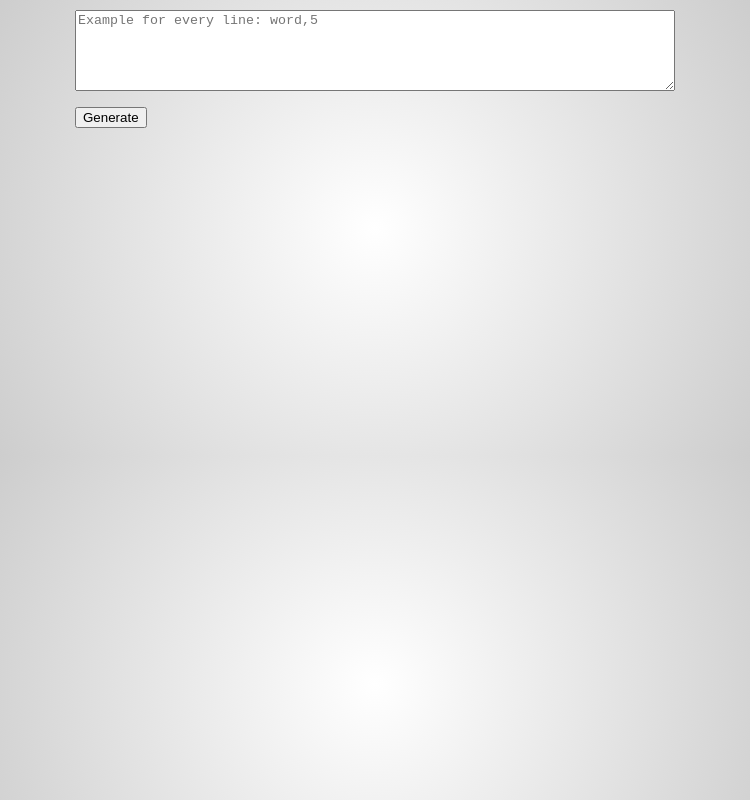
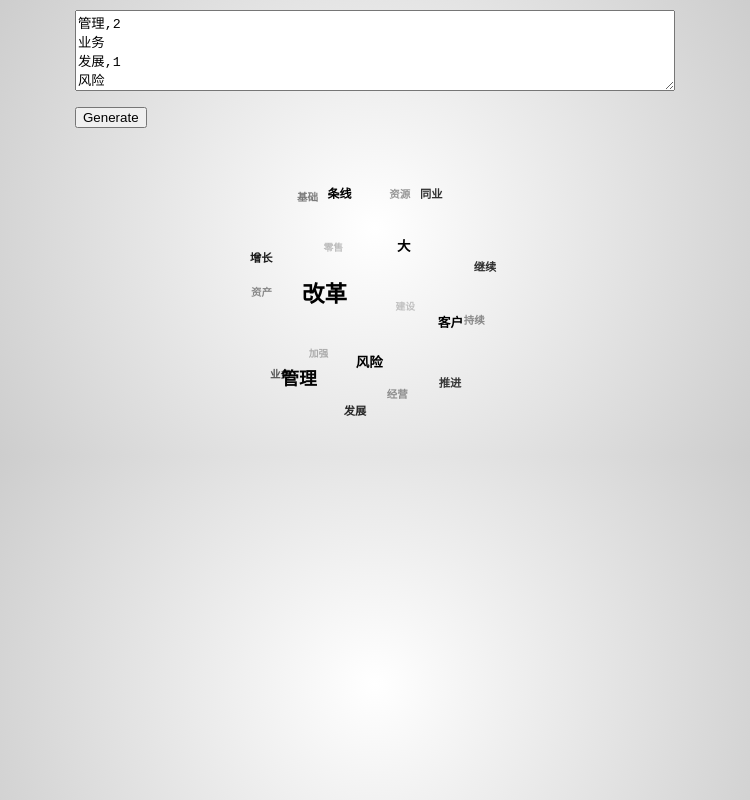
Before and after one commit to sailxjx/fitball, a plain HTML site: page dom/index.html in a window 1280 px wide. Shown: the whole page, without its empty margins (265-1015 px from the left). Drawn offline with Linux system fonts and the light colour scheme.

Commit message:
add init click

```diff
--- a/dom/fitball.js
+++ b/dom/fitball.js
@@ -256,9 +256,10 @@
     var fb, gen;
     fb = new fitball();
     gen = document.getElementById('gen');
-    return gen.onclick = function() {
+    gen.onclick = function() {
       return fb.roll();
     };
+    return gen.click();
   };
 
 }).call(this);
--- a/dom/index.html
+++ b/dom/index.html
@@ -7,7 +7,28 @@
 </head>
 <body>
     <div class="handle">
-        <textarea name="source" id="source" class="source" rows="5" placeholder="Example for every line: word,5"></textarea>
+        <textarea name="source" id="source" class="source" rows="5" placeholder="Example for every line: word,5">
+管理,2
+业务
+发展,1
+风险
+改革,3
+增长
+资产
+加强
+经营
+推进
+客户
+大
+条线
+基础
+零售
+建设
+持续
+继续
+同业
+资源
+        </textarea>
         <p>
             <button id="gen" class="gen">Generate</button>
         </p>
```
Also changed, not shown: 1 other file.
